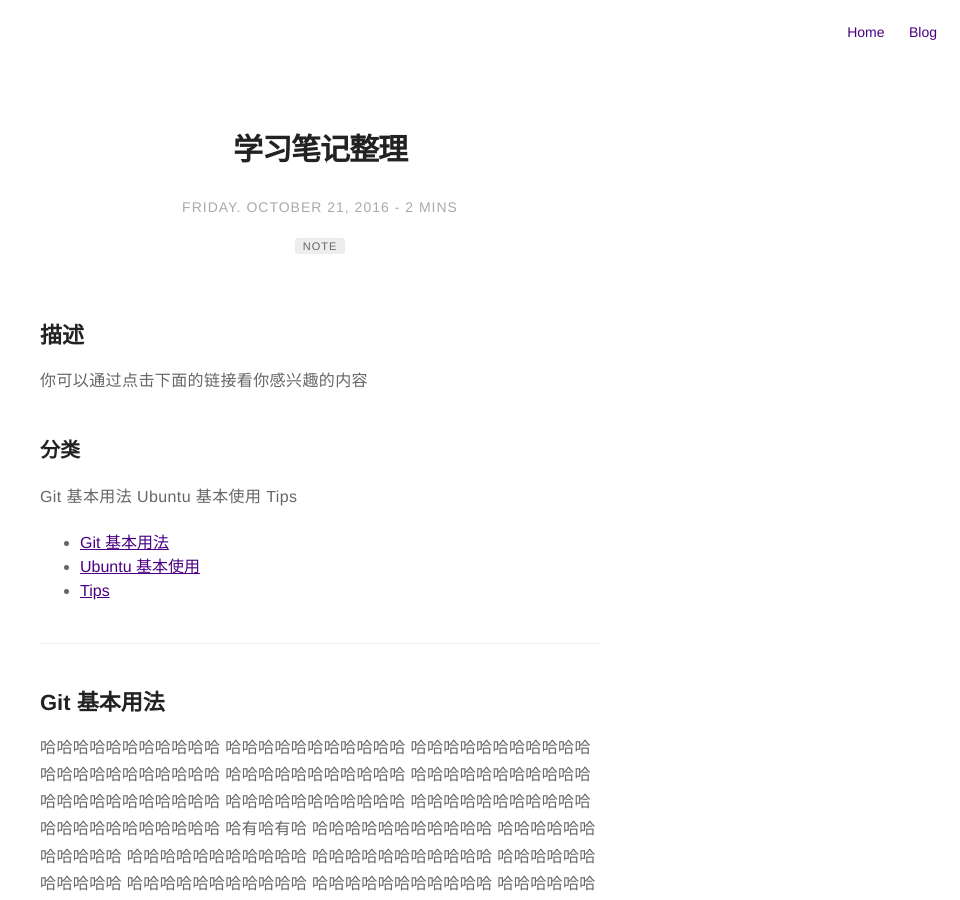
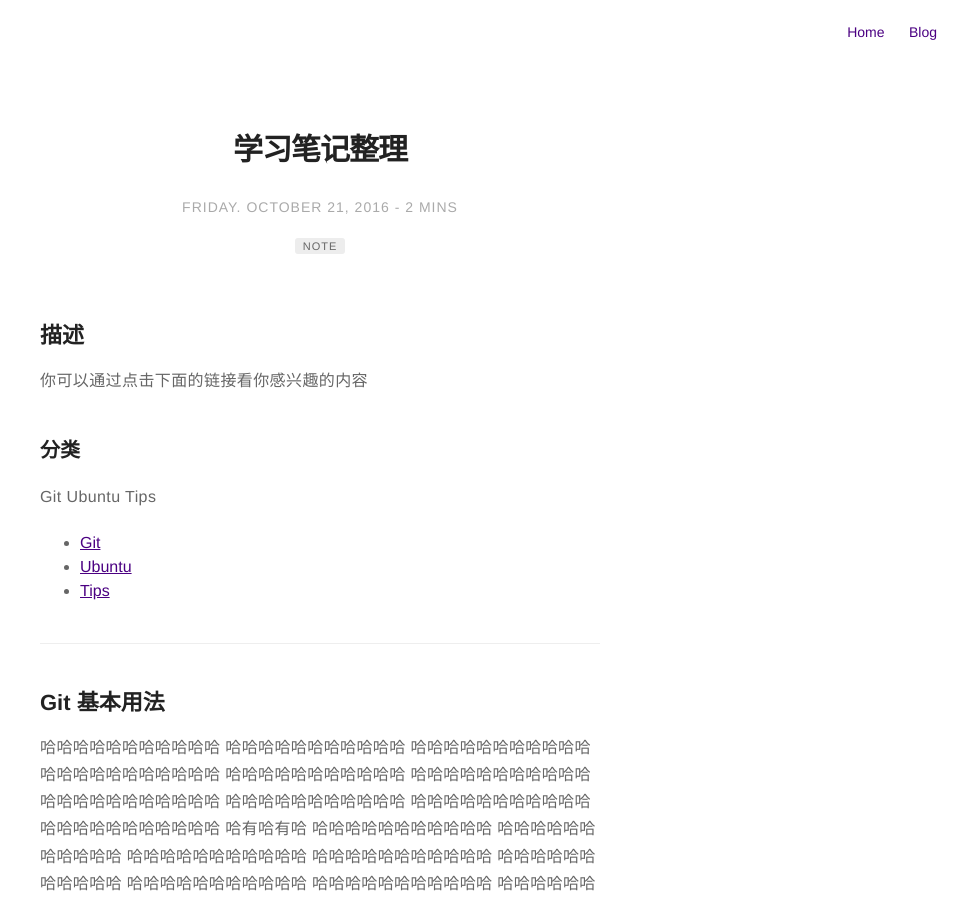
Before and after one commit to potatofly/potatofly.github.io, a Jekyll site: the page built from _posts/2016-10-21-note.markdown, in a window 1280 px wide and 900 px high. Shown: the whole window, without its empty margins (320-1280 px from the left). Built offline with Jekyll 4.4.1, drawn with Linux system fonts in a browser that asks for light colours.

Commit message:
Update 2016-10-21-note.markdown

```diff
--- a/_posts/2016-10-21-note.markdown
+++ b/_posts/2016-10-21-note.markdown
@@ -15,12 +15,12 @@ description: 整理的一些常用工具及技巧
 你可以通过点击下面的链接看你感兴趣的内容
 
 ### 分类
- <span id = "git">Git 基本用法</span>
- <span id = "ubuntu">Ubuntu 基本使用</span>
+ <span id = "git">Git</span>
+ <span id = "ubuntu">Ubuntu</span>
  <span id = "tips">Tips</span>
 
-- [Git 基本用法](#git)
-- [Ubuntu 基本使用](#ubuntu)
+- [Git](#git)
+- [Ubuntu](#ubuntu)
 - [Tips](#tips)
 
 ---
```
